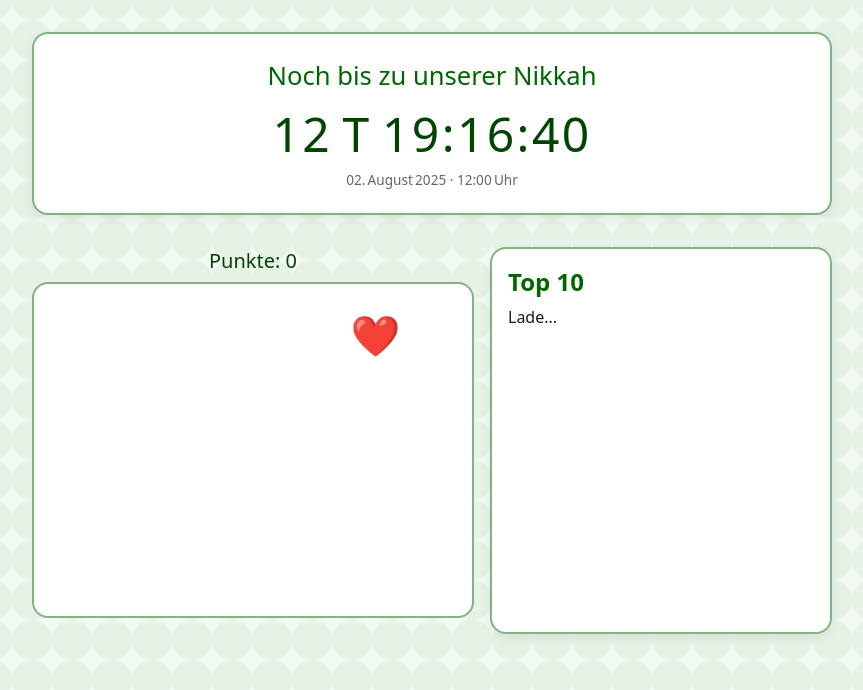
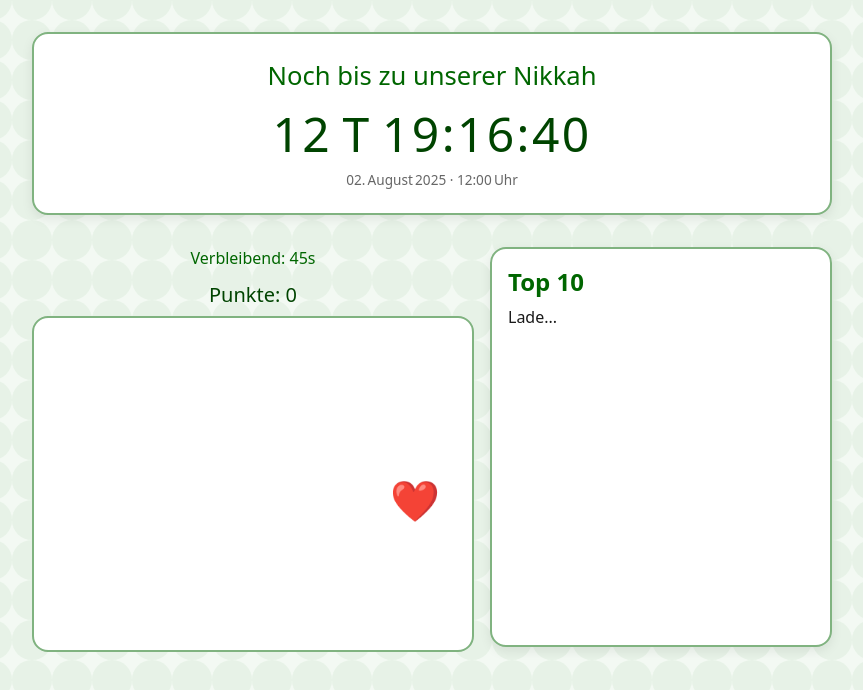
Before and after one commit to nouville/nouville-countdown, a plain HTML site: page index.html in a window 1280 px wide. Shown: the whole page, without its empty margins (208-1071 px from the left). Drawn offline with Linux system fonts and the light colour scheme; no server answers.

Commit message:
updated many things

```diff
--- a/index.html
+++ b/index.html
@@ -100,6 +100,11 @@
       color: #004400;
       margin-bottom: 0.5rem;
     }
+    .game-section .round-timer {
+      font-size: 1rem;
+      color: #006600;
+      margin-bottom: 0.75rem;
+    }
     .game-area {
       position: relative;
       width: 100%;
@@ -115,7 +120,7 @@
       font-size: 2.5rem;
       cursor: pointer;
       user-select: none;
-      animation: fadeOut 1s forwards;
+      animation: fadeOut 1.2s forwards;
     }
     @keyframes fadeOut {
       0%, 90% { opacity: 1; }
@@ -160,6 +165,7 @@
 
       <!-- Minigame -->
       <div class="game-section">
+        <div class="round-timer">Verbleibend: <span id="roundTimer">50</span>s</div>
         <div class="score">Punkte: <span id="score">0</span></div>
         <div class="game-area" id="gameArea"></div>
         <div id="nameForm">
@@ -179,7 +185,7 @@
   </div>
 
   <script>
-    // === Countdown ===
+    // === Countdown zur Nikkah ===
     const target = new Date("2025-08-02T12:00:00+02:00");
     const out = document.getElementById("timer");
     function updateCountdown() {
@@ -202,20 +208,33 @@
     const cntInterval = setInterval(updateCountdown, 1000);
 
     // === Minigame Logik ===
-    const gameArea = document.getElementById("gameArea");
-    const scoreEl = document.getElementById("score");
-    const nameForm = document.getElementById("nameForm");
-    const nameInput = document.getElementById("nameInput");
-    const submitBtn = document.getElementById("submitBtn");
-    let score = 0;
-    let startTime = Date.now();
-    let gameOver = false;
+    const gameArea    = document.getElementById("gameArea");
+    const scoreEl     = document.getElementById("score");
+    const roundTimerEl= document.getElementById("roundTimer");
+    const nameForm    = document.getElementById("nameForm");
+    const nameInput   = document.getElementById("nameInput");
+    const submitBtn   = document.getElementById("submitBtn");
+
+    let score       = 0;
+    let startTime   = Date.now();
+    let gameOver    = false;
+    const ROUND_MS  = 50000;          // 50 Sekunden
+    const HEART_LIFE= 1200;           // 1.2 Sekunden
+    const MAX_HEARTS= 5;
+
+    // Aktualisiere verbleibende Zeit jede Sekunde
+    function updateRoundTimer() {
+      const elapsed = Date.now() - startTime;
+      const left = Math.max(0, Math.ceil((ROUND_MS - elapsed)/1000));
+      roundTimerEl.textContent = left;
+      if (!gameOver) setTimeout(updateRoundTimer, 250);
+    }
 
     function getHeartCount() {
-      const elapsed = (Date.now() - startTime) / 60000; // in Minuten
-      const byScore = Math.floor(score / 30);
-      const byTime  = Math.floor(elapsed * 6);
-      return Math.min(1 + byScore + byTime, 7);
+      const elapsedMin = (Date.now() - startTime)/60000;
+      const byScore = Math.floor(score/30);
+      const byTime  = Math.floor(elapsedMin*6);
+      return Math.min(1 + byScore + byTime, MAX_HEARTS);
     }
 
     function spawnWave() {
@@ -230,35 +249,34 @@
         heart.style.left = Math.random()*(w-40)+"px";
         heart.style.top  = Math.random()*(h-40)+"px";
         gameArea.appendChild(heart);
+
         heart.addEventListener("click", () => {
           score++;
           scoreEl.textContent = score;
           heart.remove();
           pending--;
-          if (pending === 0) {
-            spawnWave();
-          }
+          if (pending === 0) spawnWave();
         });
+
         setTimeout(() => {
           if (heart.parentNode) {
             heart.remove();
             pending--;
             if (pending === 0) spawnWave();
           }
-        }, 1000);
+        }, HEART_LIFE);
       }
     }
 
-    // Spielende nach 60 Sekunden
+    // Spiel beenden nach 50s
     setTimeout(() => {
       gameOver = true;
-      // alle Herzen entfernen
       document.querySelectorAll(".heart").forEach(h => h.remove());
-      // Formular anzeigen
       nameForm.style.display = "flex";
-    }, 60000);
+    }, ROUND_MS);
 
-    // Start erster Wave
+    // Starte Timer & erste Welle
+    updateRoundTimer();
     spawnWave();
 
     // === Score Submission & Top10 ===
@@ -286,7 +304,7 @@
       await loadTop10();
     });
 
-    // Lade anfänglich die Top10 (falls schon Scores da sind)
+    // Lade anfänglich die Top10
     loadTop10();
   </script>
 </body>
```
